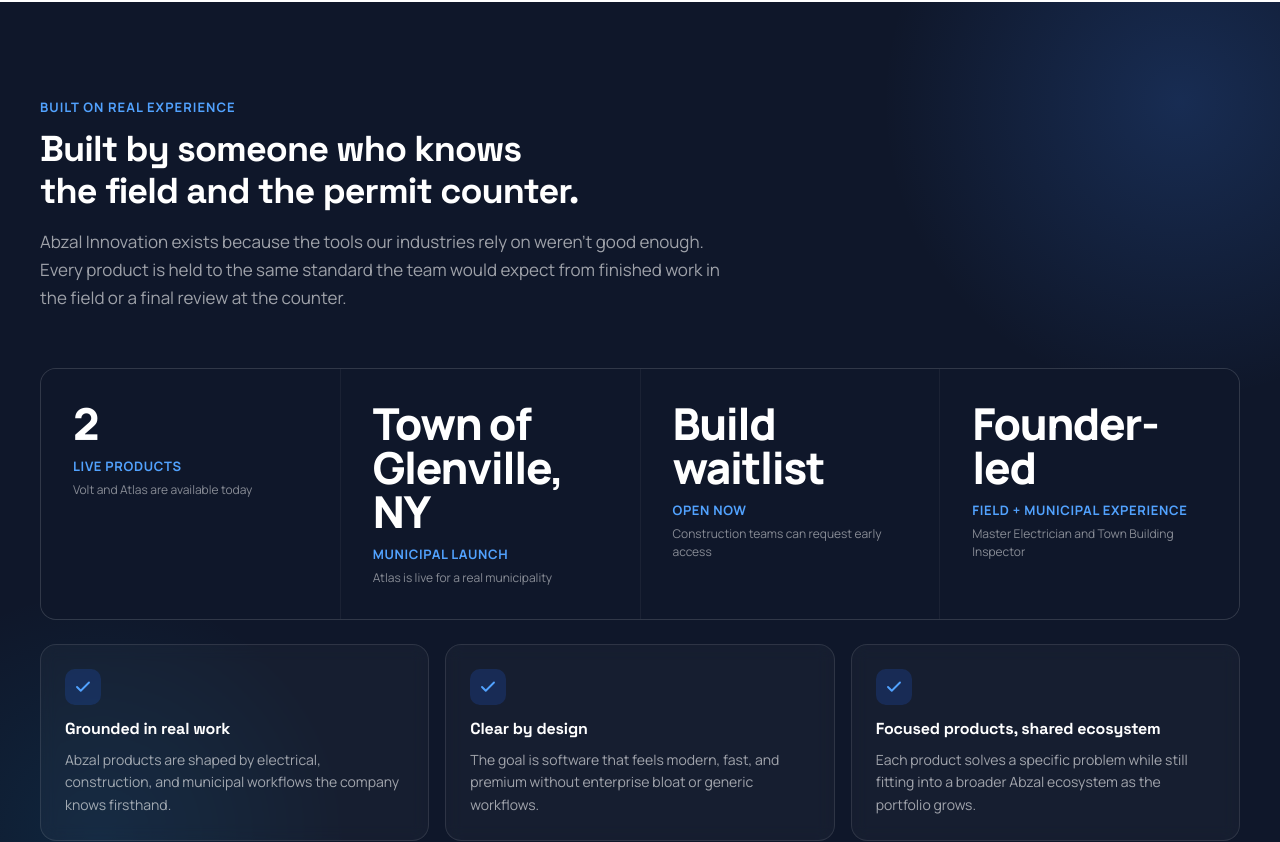
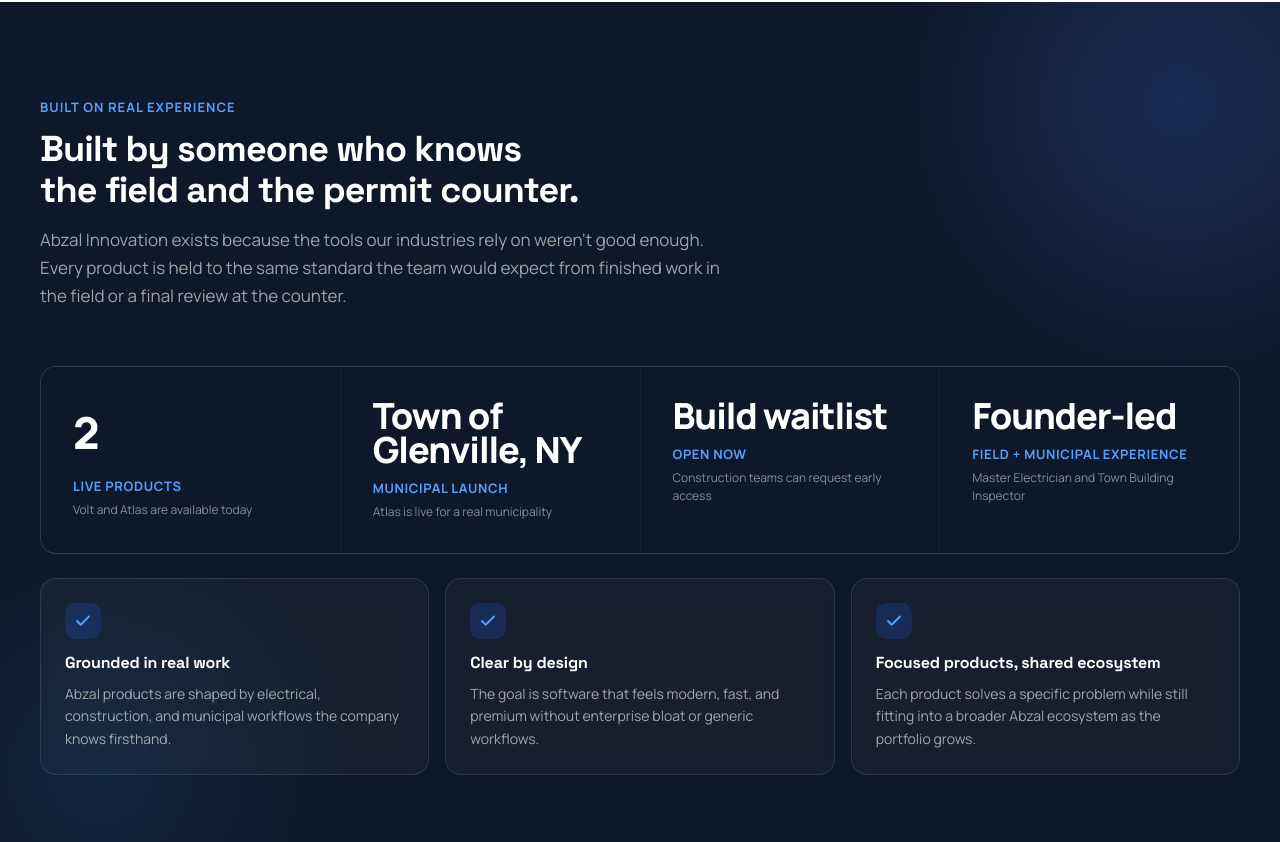
Before and after one commit to nayeemabzal/Abzalinnovation, a React (Vite) app: page / in a window 1280 px wide. Shown: the part 1440-2282 px from the top of the page. Built offline with nearby package versions, Linux system fonts and the light colour scheme.

Commit message:
Improve mobile homepage layout

```diff
--- a/src/components/home/CtaBand.tsx
+++ b/src/components/home/CtaBand.tsx
@@ -21,30 +21,30 @@
       />
 
       <div className="relative mx-auto max-w-[620px] text-center text-white">
-        <h2 className="text-[36px] font-extrabold leading-[1.15] tracking-[-0.025em]">
+        <h2 className="text-[32px] font-extrabold leading-[1.12] tracking-[-0.025em] sm:text-[36px]">
           Start with a live product today.
         </h2>
-        <p className="mx-auto mt-4 text-[17px] leading-[1.65] text-slate-400">
+        <p className="mx-auto mt-4 text-[16px] leading-[1.65] text-slate-400 sm:text-[17px]">
           Visit Volt for electrical operations, explore Atlas for municipal
           intelligence, or join the Build waitlist if that's the direction
           you're planning toward.
         </p>
 
-        <div className="mt-8 flex flex-wrap items-center justify-center gap-3">
+        <div className="mt-8 flex flex-col items-stretch justify-center gap-3 sm:flex-row sm:flex-wrap sm:items-center">
           <Link
-            className="inline-flex items-center justify-center rounded-[10px] bg-white px-6 py-3 text-[14px] font-semibold text-navy transition-all hover:-translate-y-px hover:bg-slate-50"
+            className="inline-flex w-full items-center justify-center rounded-[10px] bg-white px-6 py-3 text-[14px] font-semibold text-navy transition-all hover:-translate-y-px hover:bg-slate-50 sm:w-auto"
             href="https://volt.abzalinnovation.com"
           >
             Visit Volt
           </Link>
           <Link
-            className="inline-flex items-center justify-center rounded-[10px] bg-blue-600 px-6 py-3 text-[14px] font-semibold text-white transition-all hover:-translate-y-px hover:bg-blue-700"
+            className="inline-flex w-full items-center justify-center rounded-[10px] bg-blue-600 px-6 py-3 text-[14px] font-semibold text-white transition-all hover:-translate-y-px hover:bg-blue-700 sm:w-auto"
             href="https://atlas.abzalinnovation.com"
           >
             Visit Atlas
           </Link>
           <Link
-            className="inline-flex items-center justify-center rounded-[10px] border border-white/20 bg-white/5 px-6 py-3 text-[14px] font-semibold text-white backdrop-blur-sm transition-all hover:border-white/40 hover:bg-white/10"
+            className="inline-flex w-full items-center justify-center rounded-[10px] border border-white/20 bg-white/5 px-6 py-3 text-[14px] font-semibold text-white backdrop-blur-sm transition-all hover:border-white/40 hover:bg-white/10 sm:w-auto"
             href="/contact"
           >
             Join Build Waitlist
--- a/src/components/home/ProofBand.tsx
+++ b/src/components/home/ProofBand.tsx
@@ -3,21 +3,25 @@
     value: "2",
     label: "Live products",
     sub: "Volt and Atlas are available today",
+    valueClassName: "text-[40px] sm:text-[44px]",
   },
   {
     value: "Town of Glenville, NY",
     label: "Municipal launch",
     sub: "Atlas is live for a real municipality",
+    valueClassName: "text-[30px] leading-[0.95] sm:text-[36px]",
   },
   {
     value: "Build waitlist",
     label: "Open now",
     sub: "Construction teams can request early access",
+    valueClassName: "text-[30px] leading-[0.95] sm:text-[36px]",
   },
   {
     value: "Founder-led",
     label: "Field + municipal experience",
     sub: "Master Electrician and Town Building Inspector",
+    valueClassName: "text-[30px] leading-[0.95] sm:text-[36px]",
   },
 ];
 
@@ -59,14 +63,14 @@
       />
 
       <div className="relative mx-auto max-w-[1200px]">
-        <div className="mb-14 max-w-[680px]">
+        <div className="mb-10 max-w-[680px] sm:mb-14">
           <div className="mb-3 text-[13px] font-bold uppercase tracking-[0.08em] text-blue-400">
             Built on real experience
           </div>
-          <h2 className="text-[36px] font-extrabold leading-[1.15] tracking-[-0.025em] text-white">
+          <h2 className="text-[32px] font-extrabold leading-[1.12] tracking-[-0.025em] text-white sm:text-[36px]">
             Built by someone who knows the field and the permit counter.
           </h2>
-          <p className="mt-4 text-[17px] leading-[1.65] text-white/60">
+          <p className="mt-4 text-[16px] leading-[1.65] text-white/60 sm:text-[17px]">
             Abzal Innovation exists because the tools our industries rely on
             weren't good enough. Every product is held to the same standard
             the team would expect from finished work in the field or a final
@@ -75,10 +79,12 @@
         </div>
 
         {/* Stats row */}
-        <div className="grid grid-cols-2 gap-px overflow-hidden rounded-2xl border border-white/10 bg-white/5 lg:grid-cols-4">
+        <div className="grid grid-cols-1 gap-px overflow-hidden rounded-2xl border border-white/10 bg-white/5 sm:grid-cols-2 lg:grid-cols-4">
           {stats.map((s) => (
             <div key={s.label} className="bg-navy p-6 lg:p-8">
-              <div className="text-[44px] font-black leading-none tracking-[-0.03em] text-white">
+              <div
+                className={`max-w-[12ch] break-words font-black tracking-[-0.03em] text-white ${s.valueClassName}`}
+              >
                 {s.value}
               </div>
               <div className="mt-3 text-[13px] font-bold uppercase tracking-wider text-blue-400">
--- a/src/components/site/Header.tsx
+++ b/src/components/site/Header.tsx
@@ -23,12 +23,12 @@
       <span className="flex flex-col leading-none">
         <img
           alt="Abzal Innovation"
-          className={`w-auto object-contain ${compact ? "h-11" : "h-10 sm:h-11"}`}
+          className={`w-auto object-contain ${compact ? "h-11" : "h-9 sm:h-11"}`}
           draggable="false"
           src={abzalLogo}
         />
         {!compact && (
-          <span className={`mt-0.5 pl-0.5 text-[0.64rem] font-medium tracking-wide ${subTone}`}>
+          <span className={`mt-0.5 hidden pl-0.5 text-[0.64rem] font-medium tracking-wide sm:block ${subTone}`}>
           Software for the teams that build everything
         </span>
         )}
```
